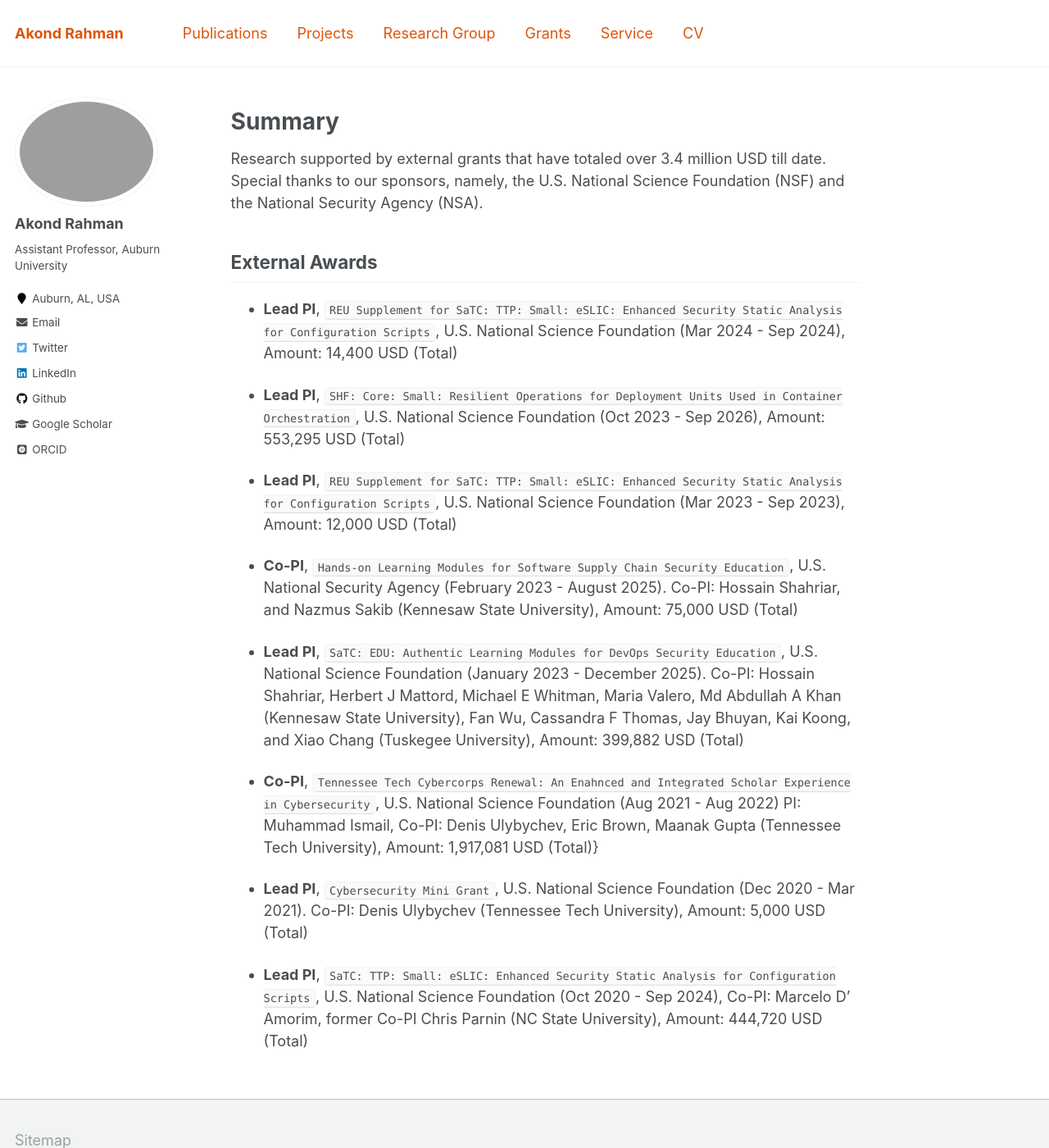
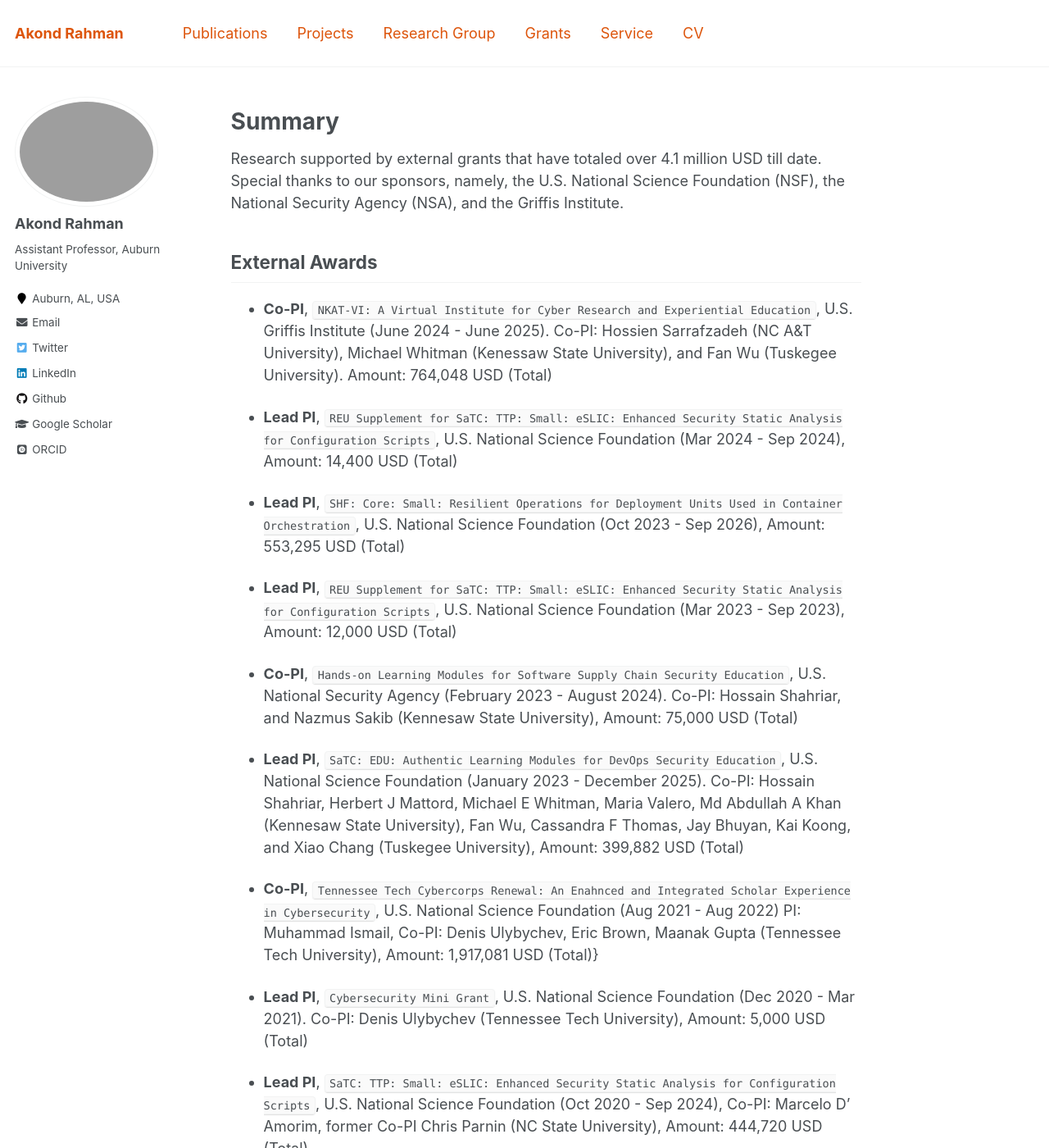
Before and after one commit to akondrahman/akondrahman.github.io, a Jekyll site: the page built from _pages/grants.md, in a window 1280 px wide and 1400 px high. Shown: the whole window at 82% size. Built offline with Jekyll 4.4.1, drawn with Linux system fonts in a browser that asks for light colours; some web fonts are replaced.

Commit message:
fix typo

```diff
--- a/_pages/grants.md
+++ b/_pages/grants.md
@@ -7,9 +7,11 @@ author_profile: true
 
 # Summary
 
-Research supported by external grants that have totaled over 3.4 million USD till date. Special thanks to our sponsors, namely, the U.S. National Science Foundation (NSF) and the National Security Agency (NSA).
+Research supported by external grants that have totaled over 4.1 million USD till date. Special thanks to our sponsors, namely, the U.S. National Science Foundation (NSF), the National Security Agency (NSA), and the Griffis Institute.
 
 ## External Awards
+
+- **Co-PI**, `NKAT-VI: A Virtual Institute for Cyber Research and Experiential Education`, U.S. Griffis Institute (June 2024 - June 2025). Co-PI: Hossien Sarrafzadeh (NC A&T University), Michael Whitman (Kenessaw State University), and Fan Wu (Tuskegee University). Amount: 764,048 USD (Total)
 
 - **Lead PI**, `REU Supplement for SaTC: TTP: Small: eSLIC: Enhanced Security Static Analysis for Configuration Scripts`, U.S. National Science Foundation (Mar 2024 - Sep 2024), Amount: 14,400 USD (Total)
 
@@ -17,7 +19,7 @@ Research supported by external grants that have totaled over 3.4 million USD til
 
 - **Lead PI**, `REU Supplement for SaTC: TTP: Small: eSLIC: Enhanced Security Static Analysis for Configuration Scripts`, U.S. National Science Foundation (Mar 2023 - Sep 2023), Amount: 12,000 USD (Total)
 
-- **Co-PI**, `Hands-on Learning Modules for Software Supply Chain Security Education`, U.S. National Security Agency (February 2023 - August 2025). Co-PI: Hossain Shahriar, and Nazmus Sakib (Kennesaw State University), Amount: 75,000 USD (Total)
+- **Co-PI**, `Hands-on Learning Modules for Software Supply Chain Security Education`, U.S. National Security Agency (February 2023 - August 2024). Co-PI: Hossain Shahriar, and Nazmus Sakib (Kennesaw State University), Amount: 75,000 USD (Total)
 
 - **Lead PI**, `SaTC: EDU: Authentic Learning Modules for DevOps Security Education`, U.S. National Science Foundation (January 2023 - December 2025). Co-PI: Hossain Shahriar, Herbert J Mattord, Michael E Whitman, Maria Valero, Md Abdullah A Khan (Kennesaw State University), Fan Wu, Cassandra F Thomas, Jay Bhuyan, Kai Koong, and Xiao Chang (Tuskegee University), Amount: 399,882 USD (Total)
 
```
Also changed, not shown: 1 other file.
